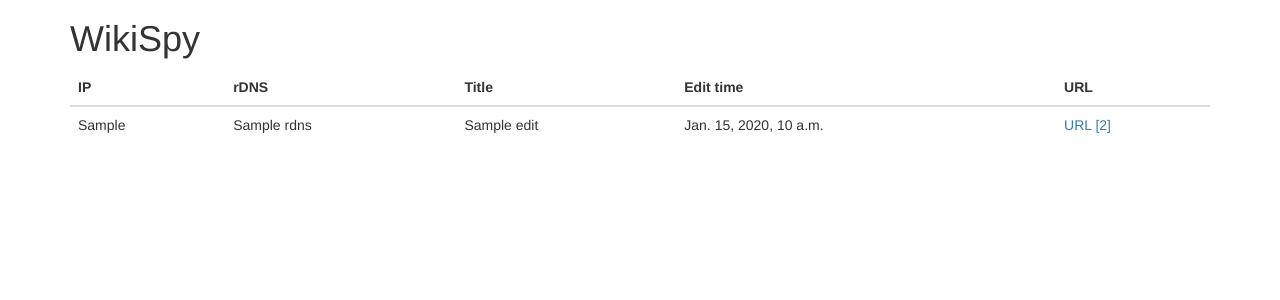
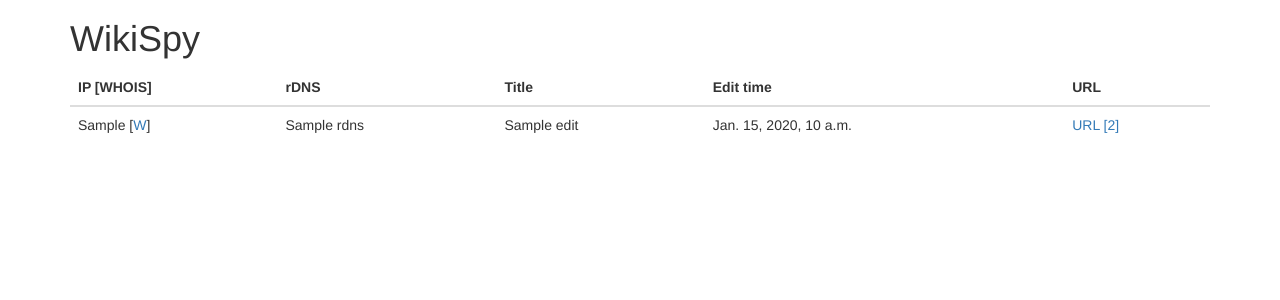
Before and after one commit to d33tah/wikispy, a Django app: template wikispy/templates/index.html in a window 1280 px wide. Shown: the part 51-351 px from the top of the page. Run offline with Django 3.2, Linux system fonts and the light colour scheme; the template is opened without the code that fills it: most values are stand-ins (such as "Sample title", 1, 10 or a date in 2020); some libraries are stand-ins or nearby versions.

Commit message:
Display WHOIS information.

```diff
--- a/wikispy/templates/index.html
+++ b/wikispy/templates/index.html
@@ -4,7 +4,7 @@
 <table id="tablesorter" class="table">
     <thead>
         <tr>
-            <th>{% trans "IP" %}</th>
+            <th>{% trans "IP" %} [{% trans "WHOIS" %}]</th>
             <th>{% trans "rDNS" %}</th>
             <th>{% trans "Title" %}</th>
             <th>{% trans "Edit time" %}</th>
@@ -13,7 +13,10 @@
     </thead>
     {% for edit in edits %}
         <tr>
-            <td>{{ edit.ip }}</td>
+            <td>{{ edit.ip }} [<a
+                href="https://whois.domaintools.com/{{ edit.ip}}"
+                >{% comment %}Translators: this is an abbreviation of "WHOIS"{% endcomment %}{% trans "W" %}</a>]
+            </td>
             <td>{{ edit.rdns }}</td>
             <td>{{ edit.title }}</td>
             <td>{{ edit.time }}</td>
```
